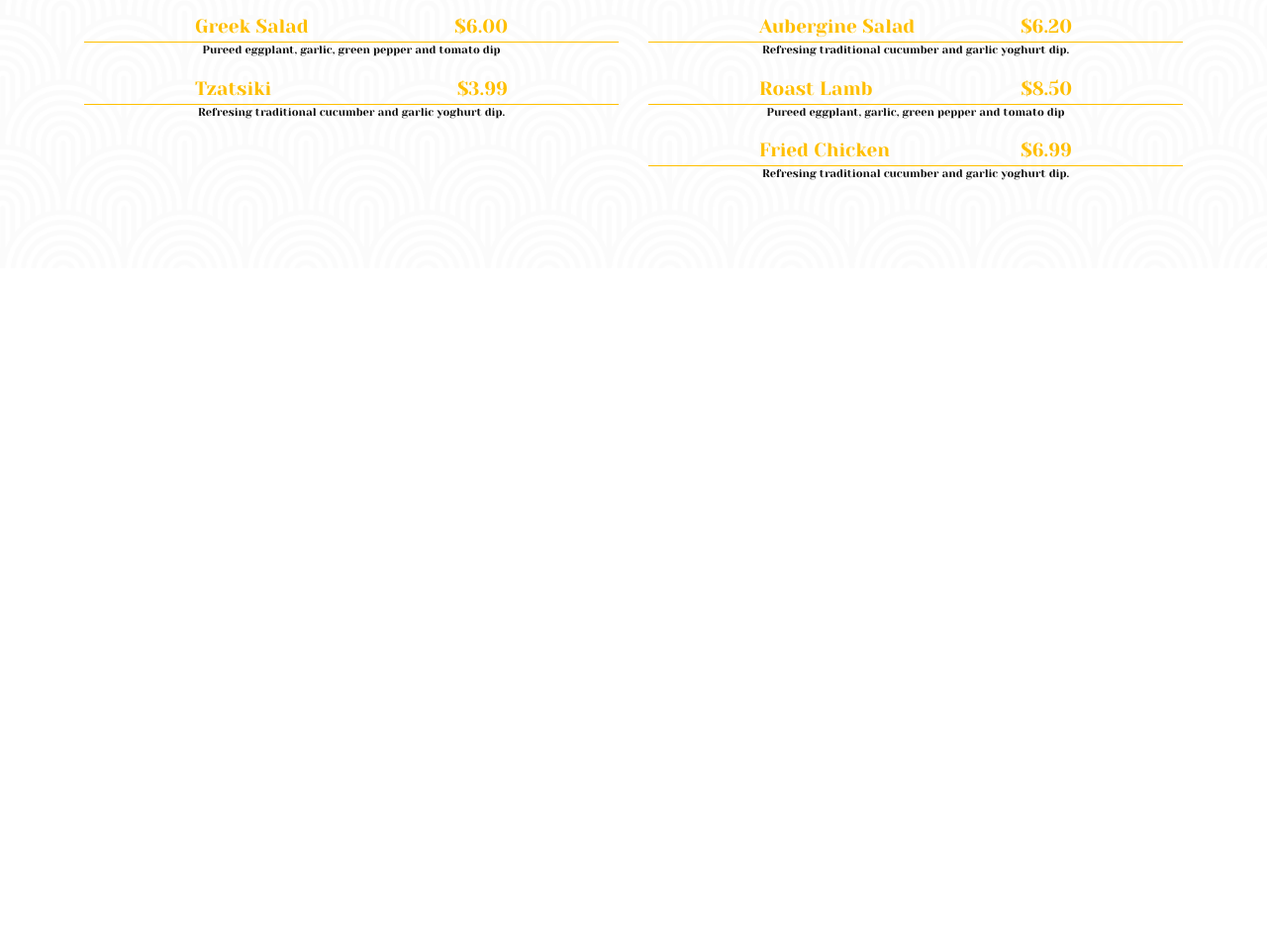
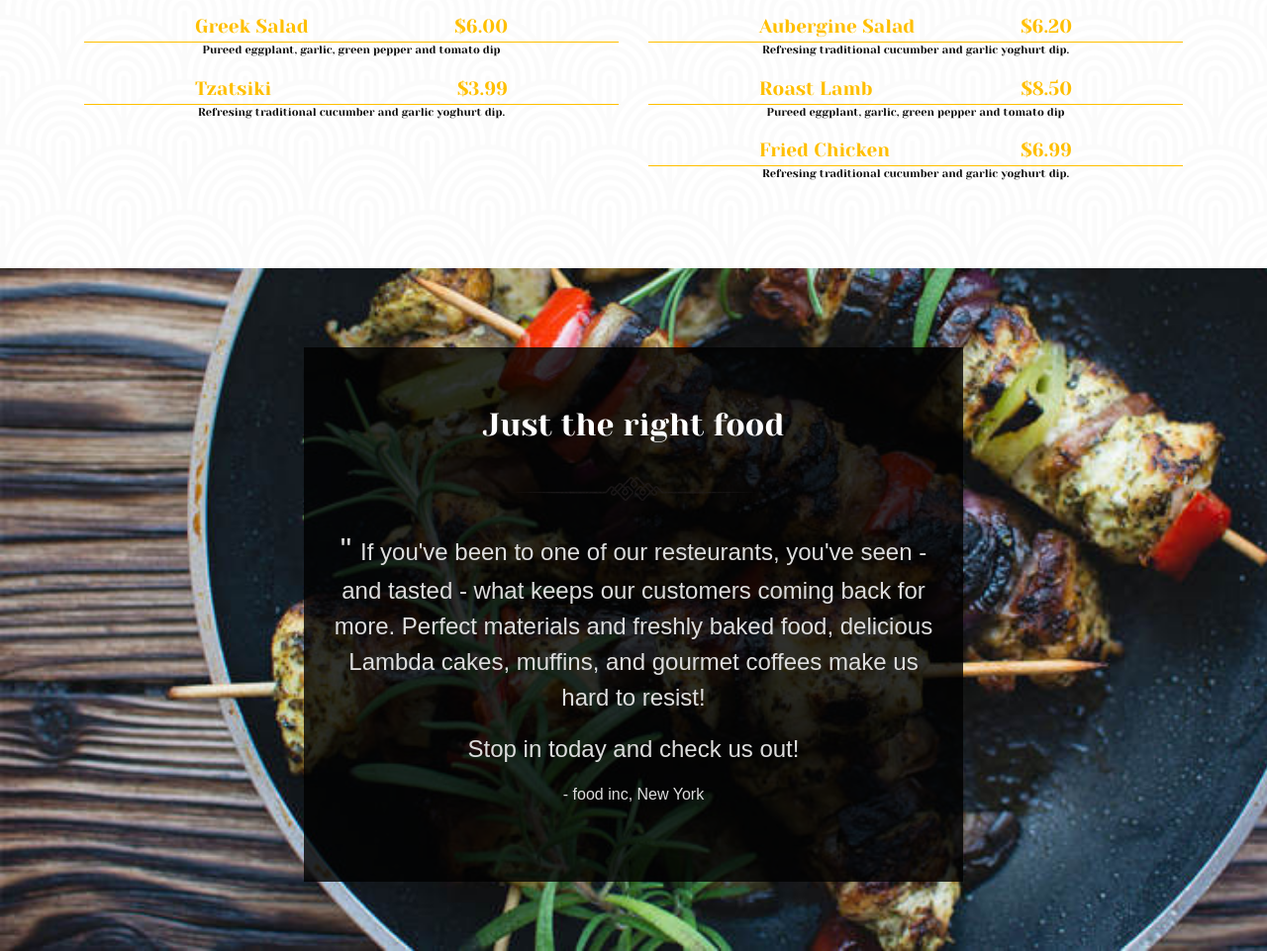
Before and after one commit to mateuszlubianka1993/lambda-restaurant, a plain HTML site: page index.html in a window 1280 px wide. Shown: the part 2582-3543 px from the top of the page at 99% size. Before the commit the page ends 2853 px from the top, so only its background shows below. Drawn offline with nearby package versions, Linux system fonts and the light colour scheme.

Commit message:
reviews section add

```diff
--- a/css/style.css
+++ b/css/style.css
@@ -166,6 +166,32 @@ h3 {
     text-align: right;
 }
 /*section MENU STOP*/
+/*section REVIEWS START*/
+.reviews-section {
+    background-image: url(../img/reviews-background.jpg);
+    padding-top: 80px;
+    padding-bottom: 70px;
+    color: #fff;
+}
+.reviews-box {
+    background-color: rgba(0,0,0,0.8);
+    padding: 60px 20px;
+    font-size: 1.5rem;
+    width: 60%;
+    margin-left: auto;
+    margin-right: auto;
+}
+.reviews-section p {
+    color: #ddd;
+    font-family: sans-serif;
+}
+.reviews-section p span{
+    font-size: 2rem;
+}
+.reviews-section .small-p {
+    font-size: 1rem;
+}
+/*section REVIEWS STOP*/
 
 /*footer START*/
 #footer{
--- a/index.html
+++ b/index.html
@@ -245,14 +245,19 @@
 </section>
 <!--section  STOP-->
 
-<!--section  START-->
-<section id="">
-
-        <div class="container">
-
+<!--section REVIEWS START-->
+<section id="reviews" class="section-background reviews-section">
+    <div class="container">
+        <div class="reviews-box">
+            <h3>Just the right food</h3>
+            <img src="img/divider.png" alt="divider" class="divider">
+            <p><span>" </span>If you've been to one of our resteurants, you've seen - and tasted - what keeps our customers coming back for more. Perfect materials and freshly baked food, delicious Lambda cakes, muffins, and gourmet coffees make us hard to resist!</p>
+            <p>Stop in today and check us out!</p>
+            <p class="small-p">- food inc, New York</p>
         </div>
+    </div>
 </section>
-<!--section  STOP-->
+<!--section REVIEWS STOP-->
 
 <!--FOOTER START-->
 
```
Also changed, not shown: img/reviews-background.jpg (added).
